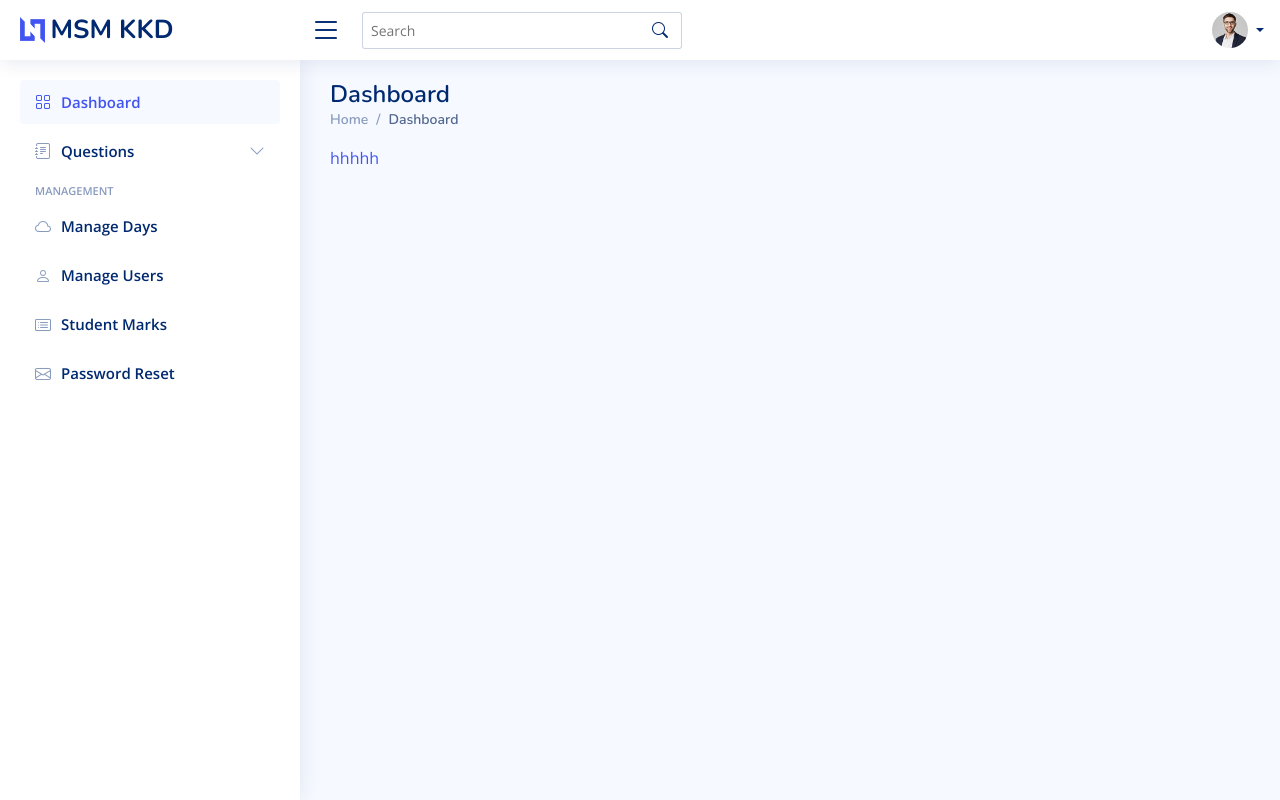
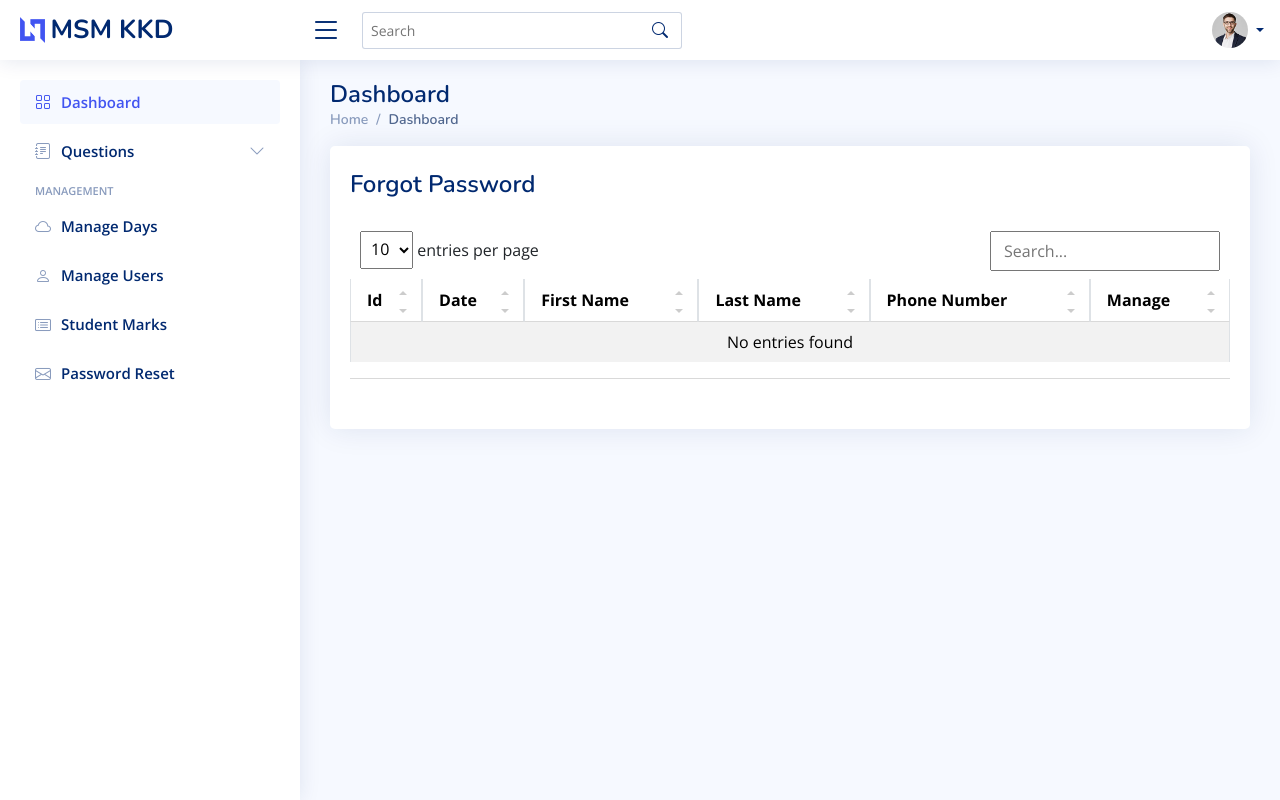
Before and after one commit to vectorcrop/Msm-Quiz, a Node server app: page /admin/ in a window 1280 px wide. Run offline with Node 20, Linux system fonts and the light colour scheme; the visitor is signed in with stand-in values (Sample User, id 1); data that the repository does not hold is empty; some libraries are stand-ins or nearby versions.

Commit message:
updated zone

```diff
--- a/helper/adminHelper.js
+++ b/helper/adminHelper.js
@@ -112,14 +112,28 @@ module.exports = {
   ///////GET ALL day/////////////////////
   getAlldays: () => {
     return new Promise(async (resolve, reject) => {
+      try {
         let days = await db
           .get()
           .collection(collections.DAY_COLLECTION)
           .find()
           .toArray();
+
+        // Sort the days array based on the "day" property
+        days.sort((a, b) => {
+          // Assuming "day" is a string like "Day 1", "Day 2", etc.
+          const dayA = parseInt(a.day.split(" ")[1]);
+          const dayB = parseInt(b.day.split(" ")[1]);
+          return dayA - dayB;
+        });
+
         resolve(days);
+      } catch (error) {
+        reject(error);
+      }
     });
   },
+
 
   ///////ADD day DETAILS/////////////////////
   getdayDetails: (dayId) => {
@@ -626,14 +640,23 @@ module.exports = {
 
   getAllUsers: () => {
     return new Promise(async (resolve, reject) => {
+      try {
         let users = await db
           .get()
           .collection(collections.USERS_COLLECTION)
           .find()
           .toArray();
+
+        // Sort the users array based on the "totalScore" property
+        users.sort((a, b) => b.totalScore - a.totalScore);
+
         resolve(users);
+      } catch (error) {
+        reject(error);
+      }
     });
   },
+
 
   removeUser: (userId) => {
     return new Promise((resolve, reject) => {
--- a/routes/admin.js
+++ b/routes/admin.js
@@ -23,8 +23,9 @@ router.get('/hide', (req, res) => {
 /* GET admins listing. */
 router.get("/", verifySignedIn, function (req, res, next) {
   let administator = req.session.admin;
-
-  res.render("admin/home", { admin: true, layout: "admin", administator });
+  adminHelper.getAllforgots().then((forgots) => {
+    res.render("admin/home", { admin: true, layout: "admin", administator, forgots });
+  })
 });
 
 router.get("/marks", verifySignedIn, function (req, res) {
--- a/views/admin/home.hbs
+++ b/views/admin/home.hbs
@@ -8,9 +8,69 @@
                 <li class="breadcrumb-item active">Dashboard</li>
             </ol>
         </nav>
-         <div class="row">
-        <a href="/admin/hide">hhhhh</a>
-     </div>
+        {{!-- <div class="row">
+            <a href="/admin/hide">hhhhh</a>
+        </div> --}}
+
+        <section class="section">
+            <div class="row">
+                <div class="col-lg-12">
+
+                    <div class="card">
+                        <div class="card-body">
+                            <br>
+                            <h1>Forgot Password</h1>
+                            <br>
+
+                            {{!-- <a href="/admin/remove-all-users"
+                                onclick="return confirm('Are You Sure to Remove All Users ?')"
+                                class="btn btn-danger mb-1 mt-3">Remove All Requests</a> --}}
+                            <!-- Table with stripped rows -->
+                            <table class="table datatable table-bordered table-striped table-hover">
+                                <thead>
+                                    <tr>
+                                        <th>Id</th>
+                                        <th data-type="date" data-format="YYYY/DD/MM">Date</th>
+                                        <th>First Name</th>
+                                        <th>Last Name</th>
+                                        <th>Phone Number</th>
+                                        {{!-- <th>Password</th> --}}
+                                        <th>Manage</th>
+
+                                    </tr>
+                                </thead>
+                                <tbody>
+                                    {{#each forgots}}
+                                    <tr>
+                                        <td>#0{{incremented @index}}</td>
+                                        <td>{{this.date}}</td>
+                                        <td>{{this.Fname}}</td>
+                                        <td>{{this.Lname}}</td>
+                                        <td>{{this.Password}}</td>
+                                        {{!-- <td>{{this.Password}}</td> --}}
+                                        <td><a href="/admin/delete-forgot/{{this._id}}" class="btn btn-success"
+                                                onclick="return confirm('Please Confirm The User {{this.Fname}} ?')"><i
+                                                    class="bi bi-check-lg"></i></a>
+                                            {{!-- <a
+                                                href="https://wa.me/`{{this.Password}}`?text=Assalamu Alikkum<br>">Send
+                                                Message on
+                                                WhatsApp</a> --}}
+
+
+                                        </td>
+                                    </tr>
+                                    {{/each}}
+
+                                </tbody>
+                            </table>
+                            <!-- End Table with stripped rows -->
+
+                        </div>
+                    </div>
+
+                </div>
+            </div>
+        </section>
     </div><!-- End Page Title -->
 
     {{!-- <section class="section dashboard">
--- a/views/admin/junior/all-juniors.hbs
+++ b/views/admin/junior/all-juniors.hbs
@@ -23,7 +23,7 @@
                         <div class="accordion" id="accordionExample">
 
                             {{#each juniors}}
-                            <div class="accordion-item {{this.status}}">
+                            <div class="accordion-item">
                                 <h2 class="accordion-header" id="headingOne">
                                     <button class="accordion-button collapsed" type="button" data-bs-toggle="collapse"
                                         data-bs-target="#{{this.hello}}" aria-expanded="false"
--- a/views/admin/senior/all-seniors.hbs
+++ b/views/admin/senior/all-seniors.hbs
@@ -23,7 +23,7 @@
                         <div class="accordion" id="accordionExample">
 
                             {{#each seniors}}
-                            <div class="accordion-item {{this.status}}">
+                            <div class="accordion-item">
                                 <h2 class="accordion-header" id="headingOne">
                                     <button class="accordion-button collapsed" type="button" data-bs-toggle="collapse"
                                         data-bs-target="#{{this.hello}}" aria-expanded="false"
--- a/views/users/index.hbs
+++ b/views/users/index.hbs
@@ -29,6 +29,7 @@
         position: fixed;
         bottom: 20px;
         right: 20px;
+        z-index: 99999;
     }
 
     .button1 {
@@ -174,7 +175,8 @@
             <p class="mb-4 text-white">
                 السلام عليكم ورحمة الله وبركاتة, <br><br>
                 പ്രിയ്യമുള്ളവരേ......
-                ഒരു റമളാൻ കൂടി നമ്മിലേക്ക് വന്നണഞ്ഞിരിക്കുകയാണ് .ലോകത്തിന് മഹാവിസ്മയം തീർത്ത വിശുദ്ധ ഖുർആൻ അവതീർണമായ
+                ഒരു റമളാൻ കൂടി നമ്മിലേക്ക് വന്നണഞ്ഞിരിക്കുകയാണ് .ലോകത്തിന് മഹാവിസ്മയം തീർത്ത വിശുദ്ധ ഖുർആൻ
+                അവതീർണമായ
                 മാസം.അതിന്റെ അമാനുഷികത ഇന്നും ലോകത്ത് ചോദ്യം ചെയ്യപ്പെടാതെ നിലനിൽക്കുന്നു ...
                 ആ ഖുർആനിനെ പഠിക്കാൻ മത്സര രൂപത്തിൽ ഒരു സുവർണാവസരം ലഭിച്ചാലോ.....❓ <br>
 
```
Also changed, not shown: views/admin/all-days.hbs (+5 -3 lines), views/users/qd-view.hbs (+27 -0 lines), views/users/signup.hbs (+14 -2 lines). Lines whose indentation alone changed are shown as unchanged.
